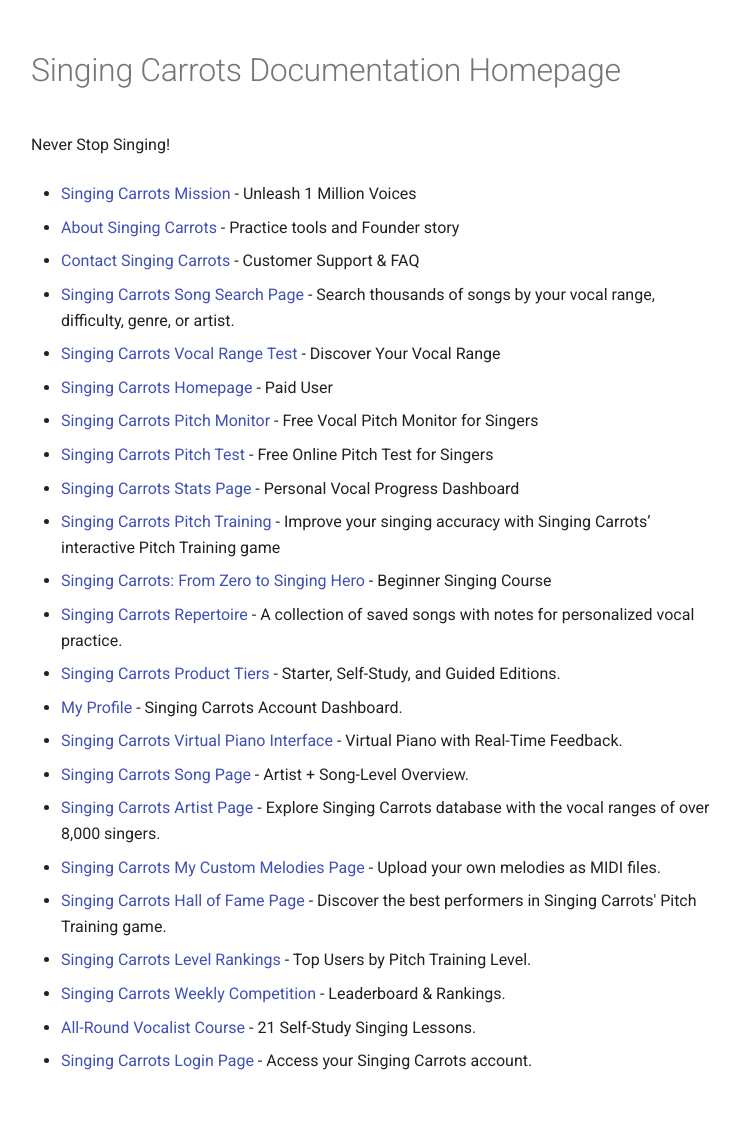
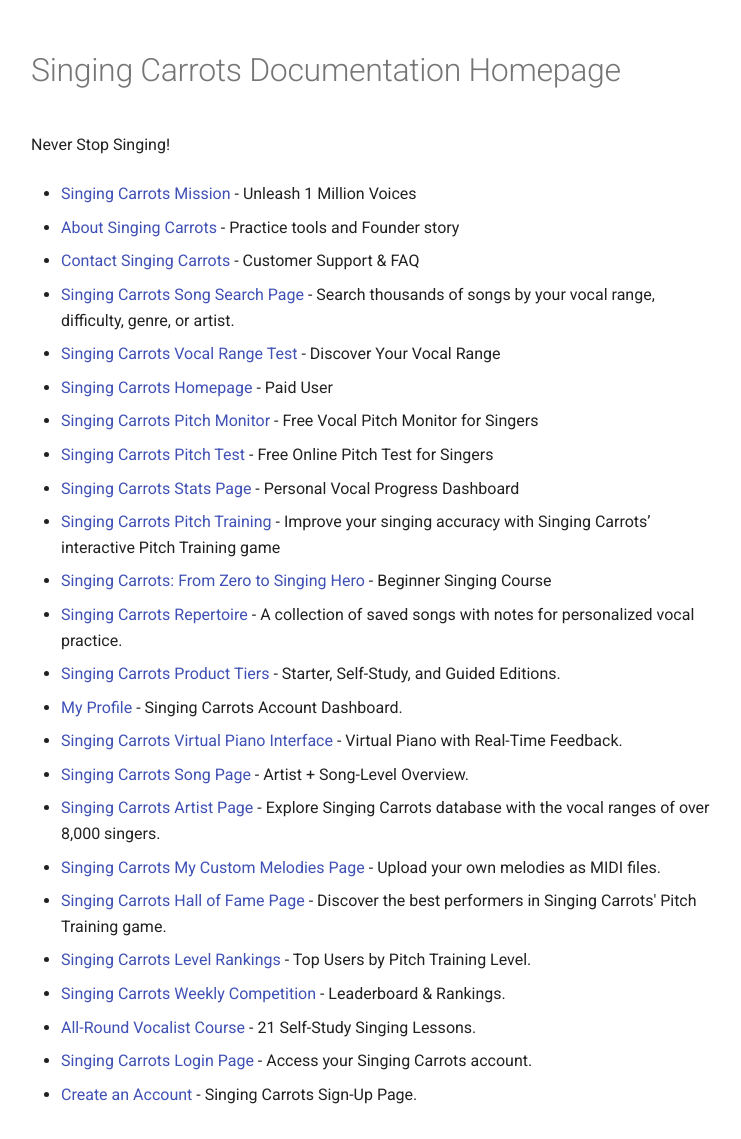
Before and after one commit to singingcarrots/docs, an MkDocs documentation site: the page built from docs/index.md, in a window 1280 px wide. Shown: the whole page, without its empty margins (265-1006 px from the left). Built offline with MkDocs 1.6.1 and Material for MkDocs 9.7.7, drawn with Linux system fonts in a browser that asks for light colours; before the commit the page ends 1106 px from its top, so only the background shows below that.

Commit message:
Update Pages “index”

```diff
--- a/docs/index.md
+++ b/docs/index.md
@@ -50,4 +50,6 @@
 
 * [All-Round Vocalist Course](https://singingcarrots.com/docs/singing-carrots-all-round-vocalist-course) - 21 Self-Study Singing Lessons.
 
-* [Singing Carrots Login Page](https://singingcarrots.com/docs/sign-in-–-singing-carrots-login-page) - Access your Singing Carrots account.
+* [Singing Carrots Login Page](https://singingcarrots.com/docs/singing-carrots-login-page) - Access your Singing Carrots account.
+
+* [Create an Account](https://singingcarrots.com/docs/singing-carrots-sign-up-page) - Singing Carrots Sign-Up Page.
```
